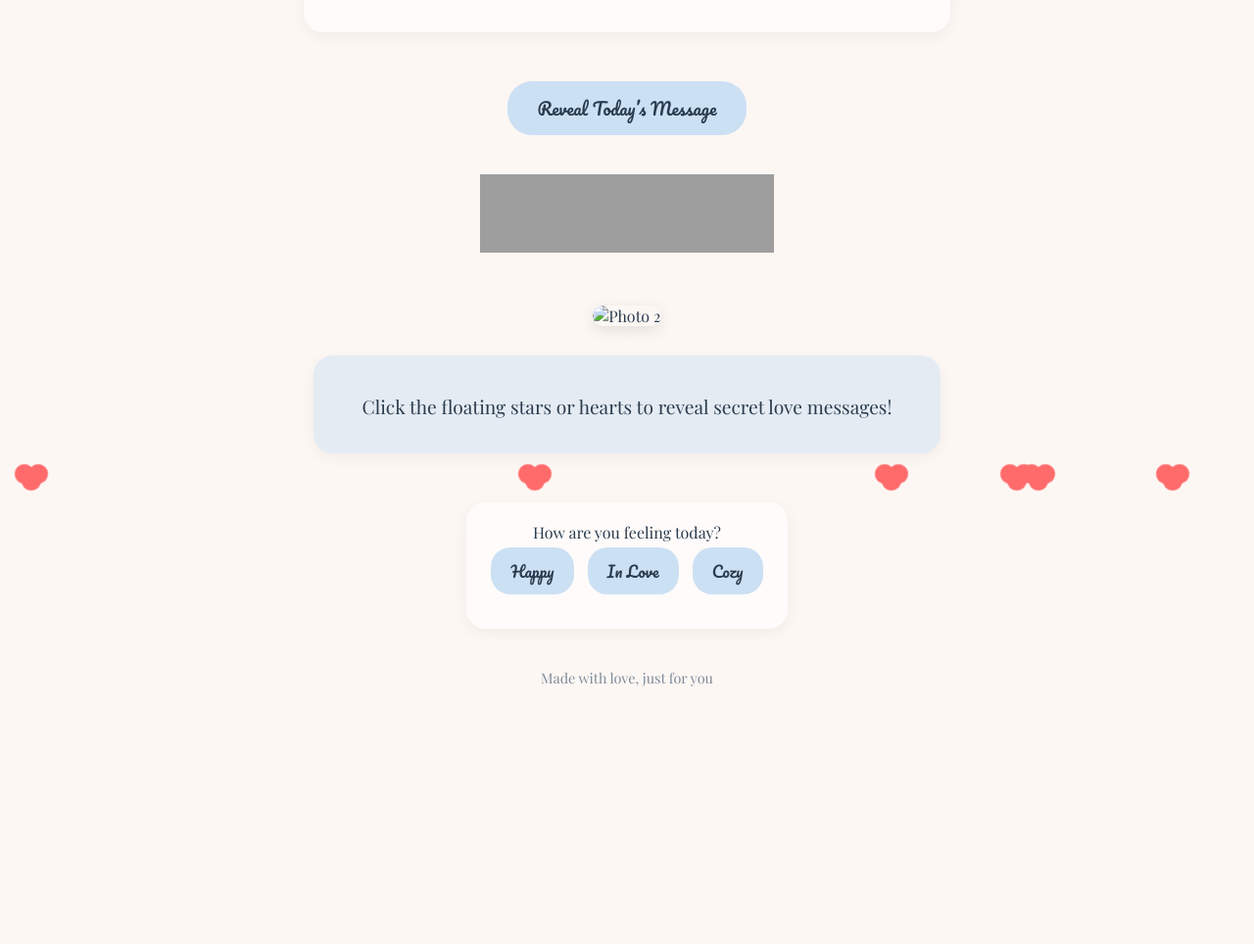
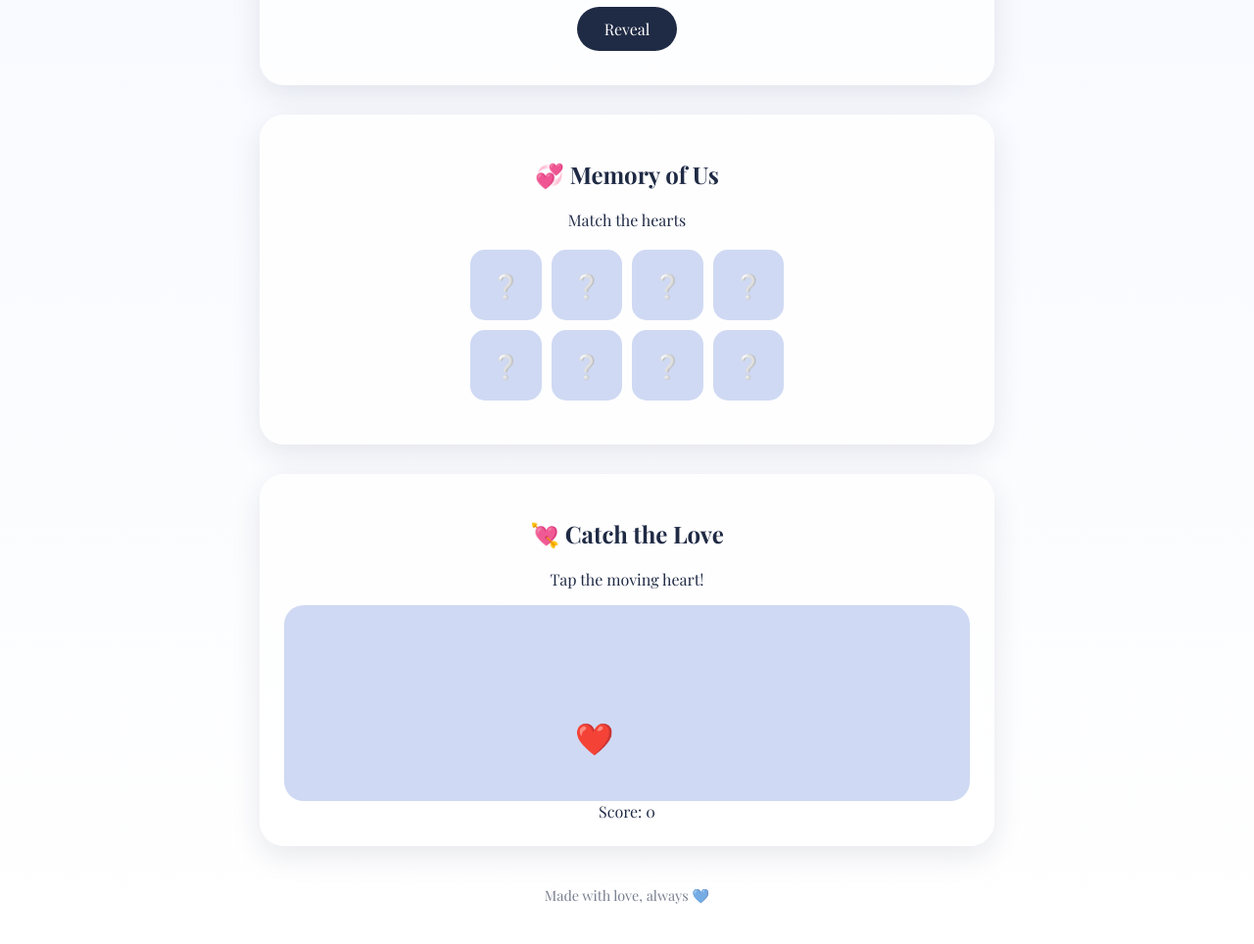
Before and after one commit to jecaaaxx/for-baby, a plain HTML site: page index.html in a window 1280 px wide. Shown: the part 319-1283 px from the top of the page at 98% size. Before the commit the page ends 1061 px from the top, so only its background shows below. Drawn offline with nearby package versions, Linux system fonts and the light colour scheme; grey boxes are pictures that could not be loaded.

Commit message:
Update index.html

```diff
--- a/index.html
+++ b/index.html
@@ -3,274 +3,267 @@
 <head>
 <meta charset="UTF-8">
 <meta name="viewport" content="width=device-width, initial-scale=1.0">
-<title>Magical Love Site</title>
+<title>Our Little Universe 💙</title>
 
-<!-- Google Fonts -->
-<link href="https://fonts.googleapis.com/css2?family=Playfair+Display:wght@400;700&family=Great+Vibes&family=Pacifico&family=Sacramento&display=swap" rel="stylesheet">
+<!-- Fonts -->
+<link href="https://fonts.googleapis.com/css2?family=Great+Vibes&family=Playfair+Display:wght@400;700&display=swap" rel="stylesheet">
 
 <style>
-/* --------- Body & Background --------- */
-body {
-  margin:0;
-  padding:0;
-  font-family: 'Playfair Display', serif;
-  overflow-x:hidden;
-  overflow-y:auto;
-  display:flex;
-  flex-direction:column;
-  align-items:center;
-  text-align:center;
-  background: #fdf7f4; /* soft pastel */
-  color:#2a3b4d;
+/* ================== ROOT ================== */
+:root{
+  --navy:#1f2a44;
+  --soft-blue:#cfd9f3;
+  --pastel:#f6f8ff;
+  --glow:#6fa8ff;
 }
 
-/* --------- Heading --------- */
-h1 {
-  font-family: 'Great Vibes', cursive;
-  font-size:3em;
-  margin-top:40px;
-  color:#3b4d6b;
+/* ================== BODY ================== */
+body{
+  margin:0;
+  font-family: 'Playfair Display', serif;
+  background: linear-gradient(180deg,var(--pastel),#ffffff);
+  color:var(--navy);
+  text-align:center;
+  overflow-x:hidden;
 }
 
-/* --------- Daily Message --------- */
-#message {
-  font-family: 'Sacramento', cursive;
-  font-size:1.8em;
-  padding:30px;
-  max-width:600px;
-  width:85%;
-  border-radius:20px;
-  background: rgba(255,255,255,0.6);
-  box-shadow: 0 4px 15px rgba(0,0,0,0.05);
-  margin:40px 0;
+/* iOS Emoji Look */
+*{
+  font-family: 'Playfair Display', serif, -apple-system, BlinkMacSystemFont;
+}
+
+/* ================== HEADER ================== */
+h1{
+  font-family:'Great Vibes', cursive;
+  font-size:3.2em;
+  margin:40px 0 10px;
+  color:var(--navy);
+}
+
+.subtitle{
+  font-size:1.1em;
+  opacity:.8;
+}
+
+/* ================== CARD ================== */
+.card{
+  background:rgba(255,255,255,0.8);
+  border-radius:25px;
+  padding:25px;
+  margin:30px auto;
+  max-width:700px;
+  box-shadow:0 10px 30px rgba(31,42,68,.1);
+}
+
+/* ================== DAILY MESSAGE ================== */
+#message{
+  font-family:'Great Vibes', cursive;
+  font-size:1.9em;
   min-height:120px;
   display:flex;
   align-items:center;
   justify-content:center;
-  transition: all 0.5s ease, box-shadow 0.8s ease;
-}
-#message:hover {
-  box-shadow: 0 0 20px rgba(59,77,107,0.5);
-  transform: scale(1.02);
 }
 
-/* --------- Buttons --------- */
-button {
-  font-family: 'Pacifico', cursive;
-  background-color:#cce0f4;
-  color:#2a3b4d;
+button{
+  background:var(--navy);
+  color:white;
   border:none;
-  padding:12px 30px;
-  font-size:1.1em;
-  border-radius:25px;
+  padding:12px 28px;
+  border-radius:30px;
+  font-size:1em;
   cursor:pointer;
-  transition: all 0.3s ease, box-shadow 0.5s ease;
   margin:10px;
+  transition:.3s;
 }
-button:hover {
+button:hover{
+  background:var(--glow);
   transform:scale(1.05);
-  box-shadow:0 0 15px rgba(59,77,107,0.5);
 }
 
-/* --------- Footer --------- */
-footer {
-  margin:40px 0;
-  font-size:0.9em;
-  color:#7d8a99;
+/* ================== FLOATING HEARTS ================== */
+.heart{
+  position:fixed;
+  width:20px;
+  height:20px;
+  background:#ff6b81;
+  transform:rotate(-45deg);
+  animation:floatUp linear forwards;
+}
+.heart::before,.heart::after{
+  content:"";
+  position:absolute;
+  width:20px;
+  height:20px;
+  background:#ff6b81;
+  border-radius:50%;
+}
+.heart::before{top:-10px;}
+.heart::after{left:10px;}
+
+@keyframes floatUp{
+  from{transform:translateY(0) rotate(-45deg);opacity:1;}
+  to{transform:translateY(-100vh) rotate(-45deg);opacity:0;}
 }
 
-/* --------- Carousel --------- */
-#carousel{
-  margin-top:20px;
-  max-width:80%;
+/* ================== MEMORY GAME ================== */
+.grid{
+  display:grid;
+  grid-template-columns:repeat(4,1fr);
+  gap:10px;
+  max-width:320px;
+  margin:20px auto;
+}
+.tile{
+  background:var(--soft-blue);
   border-radius:15px;
-  overflow:hidden;
-  box-shadow:0 4px 15px rgba(0,0,0,0.1);
+  padding:20px;
+  font-size:1.5em;
   cursor:pointer;
 }
-#carousel img{
-  width:100%;
-  display:none;
-  border-radius:15px;
-}
-#carousel img.active{
-  display:block;
+.tile.matched{
+  background:var(--glow);
+  color:white;
 }
 
-/* --------- Mini Game / Interactive Section --------- */
-#game-area {
-  margin:30px 0;
-  padding:20px;
+/* ================== CATCH GAME ================== */
+#catchArea{
+  position:relative;
+  height:200px;
   border-radius:20px;
-  background: rgba(204,224,244,0.5);
-  max-width:600px;
-  width:85%;
-  box-shadow: 0 4px 15px rgba(0,0,0,0.05);
+  background:var(--soft-blue);
+  overflow:hidden;
 }
-#game-area p{
-  font-size:1.2em;
-  margin-bottom:15px;
+#catchHeart{
+  position:absolute;
+  font-size:2em;
+  cursor:pointer;
 }
 
-/* --------- Mood Tracker --------- */
-#mood-box{
-  margin-top:20px;
-  padding:20px;
-  border-radius:20px;
-  background:rgba(255,255,255,0.6);
-  box-shadow:0 4px 15px rgba(0,0,0,0.05);
+/* ================== FOOTER ================== */
+footer{
+  margin:40px 0;
+  font-size:.9em;
+  opacity:.6;
 }
-#mood-box button{
-  margin:5px;
-  padding:10px 20px;
-  border-radius:20px;
-  font-size:1em;
+</style>
+</head>
+
+<body>
+
+<h1>Our Little Universe 💙</h1>
+<div class="subtitle">Everything here exists just for us ✨</div>
+
+<!-- DAILY MESSAGE -->
+<div class="card">
+  <div id="message">Tap to reveal today’s love note 💌</div>
+  <button onclick="dailyMessage()">Reveal</button>
+</div>
+
+<!-- MEMORY GAME -->
+<div class="card">
+  <h2>💞 Memory of Us</h2>
+  <p>Match the hearts</p>
+  <div class="grid" id="memoryGame"></div>
+</div>
+
+<!-- CATCH GAME -->
+<div class="card">
+  <h2>💘 Catch the Love</h2>
+  <p>Tap the moving heart!</p>
+  <div id="catchArea">
+    <div id="catchHeart">❤️</div>
+  </div>
+  <div id="score">Score: 0</div>
+</div>
+
+<footer>Made with love, always 💙</footer>
+
+<script>
+/* ================= DAILY MESSAGE ================= */
+const messages=[
+  "You are my safest place 💙",
+  "Every day with you is my favorite",
+  "I choose you, always",
+  "Loving you feels like magic ✨",
+  "You are my forever"
+];
+
+function dailyMessage(){
+  const box=document.getElementById('message');
+  const msg=messages[Math.floor(Math.random()*messages.length)];
+  box.textContent=msg;
+  spawnHearts();
 }
 
-/* --------- Floating Hearts / Sparkles / Confetti --------- */
-.heart, .sparkle, .confetti{
-  position:fixed;
-  pointer-events:none;
-  border-radius:50%;
-}
-.heart {
-  width:20px; height:20px; background:#ff6b6b; transform:rotate(-45deg);
-}
-.heart::before,.heart::after{content:""; position:absolute; width:20px; height:20px; background:#ff6b6b; border-radius:50%;}
-.heart::before{top:-10px; left:0;} .heart::after{left:10px; top:0;}
-.sparkle{width:5px;height:5px;background:#FFD700; opacity:0.7;}
-.confetti{width:8px;height:8px;background:#FFD700;}
-</style>
-</head>
-<body>
-
-<h1>Magical Love Site</h1>
-
-<div id="message">Press the button to reveal today's message.</div>
-<button onclick="showDailyMessage()">Reveal Today’s Message</button>
-
-<!-- Spotify Embed -->
-<div id="spotify-player" style="margin:30px 0;">
-  <iframe src="https://open.spotify.com/embed/playlist/37i9dQZF1DX7YNlvohZCq6" width="300" height="80" frameborder="0" allowtransparency="true" allow="encrypted-media"></iframe>
-</div>
-
-<!-- Clickable Photo Carousel -->
-<div id="carousel">
-  <img src="images/pic1.jpg" class="active" alt="Photo 1" onclick="alert('Memory: Our first date!')">
-  <img src="images/pic2.jpg" alt="Photo 2" onclick="alert('Memory: Vacation together')">
-  <img src="images/pic3.jpg" alt="Photo 3" onclick="alert('Memory: Cozy evening at home')">
-</div>
-
-<!-- Mini Game / Interactive Section -->
-<div id="game-area">
-  <p>Click the floating stars or hearts to reveal secret love messages!</p>
-</div>
-
-<!-- Mood Tracker -->
-<div id="mood-box">
-  How are you feeling today?
-  <div>
-    <button onclick="moodResponse('happy')">Happy</button>
-    <button onclick="moodResponse('love')">In Love</button>
-    <button onclick="moodResponse('cozy')">Cozy</button>
-  </div>
-  <div id="mood-message" style="margin-top:10px;"></div>
-</div>
-
-<!-- Secret Heart -->
-<div id="secretHeart" title="Click me!"></div>
-
-<footer>Made with love, just for you</footer>
-
-<script>
-// Messages
-const messages=[
-  "Every moment with you makes me smile.",
-  "You make my world brighter every day.",
-  "Being with you feels like home.",
-  "I love spending time with you more than anything.",
-  "You are my favorite part of every day."
-];
-const secretMessages=[
-  "You are my secret treasure.",
-  "Thinking of you makes my heart race.",
-  "You are my sweetest secret.",
-  "A little surprise, just for you."
-];
-
-// Daily Message
-function showDailyMessage(){
-  const messageBox=document.getElementById('message');
-  const now=new Date();
-  const day=Math.floor((now-new Date(now.getFullYear(),0,0))/(1000*60*60*24));
-  const index=day%messages.length;
-  messageBox.style.opacity=0;
-  setTimeout(()=>{
-    messageBox.textContent=messages[index];
-    messageBox.style.opacity=1;
-    triggerConfetti();
-  },300);
-}
-
-// Confetti
-function triggerConfetti(){
-  for(let i=0;i<30;i++){
-    const c=document.createElement('div');
-    c.classList.add('confetti');
-    c.style.left=Math.random()*window.innerWidth+'px';
-    c.style.backgroundColor=`hsl(${Math.random()*360},100%,50%)`;
-    c.style.animationDuration=(2+Math.random()*2)+'s';
-    document.body.appendChild(c);
-    setTimeout(()=>c.remove(),2000);
+/* ================= FLOATING HEARTS ================= */
+function spawnHearts(){
+  for(let i=0;i<20;i++){
+    const h=document.createElement('div');
+    h.className='heart';
+    h.style.left=Math.random()*innerWidth+'px';
+    h.style.bottom='-20px';
+    h.style.animationDuration=(3+Math.random()*3)+'s';
+    document.body.appendChild(h);
+    setTimeout(()=>h.remove(),6000);
   }
 }
 
-// Floating Hearts
-setInterval(()=>{
-  const h=document.createElement('div');
-  h.classList.add('heart');
-  h.style.left=Math.random()*window.innerWidth+'px';
-  h.style.top=window.innerHeight+'px';
-  h.style.setProperty('--randX', Math.random());
-  h.style.animationDuration=(4+Math.random()*3)+'s';
-  h.addEventListener('click',()=>{
-    const index=Math.floor(Math.random()*secretMessages.length);
-    alert(secretMessages[index]);
-  });
-  document.body.appendChild(h);
-  setTimeout(()=>h.remove(),7000);
-},800);
+/* ================= MEMORY GAME ================= */
+const emojis=["💙","💙","💞","💞","💕","💕","❤️","❤️"];
+let first=null,lock=false;
 
-// Secret Heart
-const secretHeart=document.getElementById('secretHeart');
-function moveSecretHeart(){
-  secretHeart.style.left=Math.random()*(window.innerWidth-40)+'px';
-  secretHeart.style.top=Math.random()*(window.innerHeight-40)+'px';
-}
-setInterval(moveSecretHeart,3000);
-moveSecretHeart();
-secretHeart.addEventListener('click',()=>{
-  const index=Math.floor(Math.random()*secretMessages.length);
-  alert(secretMessages[index]);
-  triggerConfetti();
+const grid=document.getElementById('memoryGame');
+emojis.sort(()=>0.5-Math.random()).forEach(e=>{
+  const tile=document.createElement('div');
+  tile.className='tile';
+  tile.textContent="❔";
+  tile.dataset.emoji=e;
+
+  tile.onclick=()=>{
+    if(lock||tile.classList.contains('matched'))return;
+    tile.textContent=e;
+
+    if(!first){
+      first=tile;
+    }else{
+      lock=true;
+      if(first.dataset.emoji===e){
+        tile.classList.add('matched');
+        first.classList.add('matched');
+        first=null;
+        lock=false;
+      }else{
+        setTimeout(()=>{
+          tile.textContent="❔";
+          first.textContent="❔";
+          first=null;
+          lock=false;
+        },700);
+      }
+    }
+  };
+  grid.appendChild(tile);
 });
 
-// Carousel
-const carouselImages=document.querySelectorAll('#carousel img');
-let current=0;
-setInterval(()=>{
-  carouselImages[current].classList.remove('active');
-  current=(current+1)%carouselImages.length;
-  carouselImages[current].classList.add('active');
-},5000);
+/* ================= CATCH GAME ================= */
+const heart=document.getElementById('catchHeart');
+const area=document.getElementById('catchArea');
+let score=0;
 
-// Mood Tracker
-function moodResponse(mood){
-  const moodMsg=document.getElementById('mood-message');
-  if(mood==='happy') moodMsg.textContent="Your smile lights up my world.";
-  else if(mood==='love') moodMsg.textContent="I feel your love every moment.";
-  else if(mood==='cozy') moodMsg.textContent="Let's enjoy some cozy time together.";
+function moveHeart(){
+  heart.style.left=Math.random()*(area.clientWidth-40)+'px';
+  heart.style.top=Math.random()*(area.clientHeight-40)+'px';
 }
+setInterval(moveHeart,800);
+
+heart.onclick=()=>{
+  score++;
+  document.getElementById('score').textContent="Score: "+score;
+  spawnHearts();
+  moveHeart();
+};
 </script>
+
 </body>
 </html>
```
